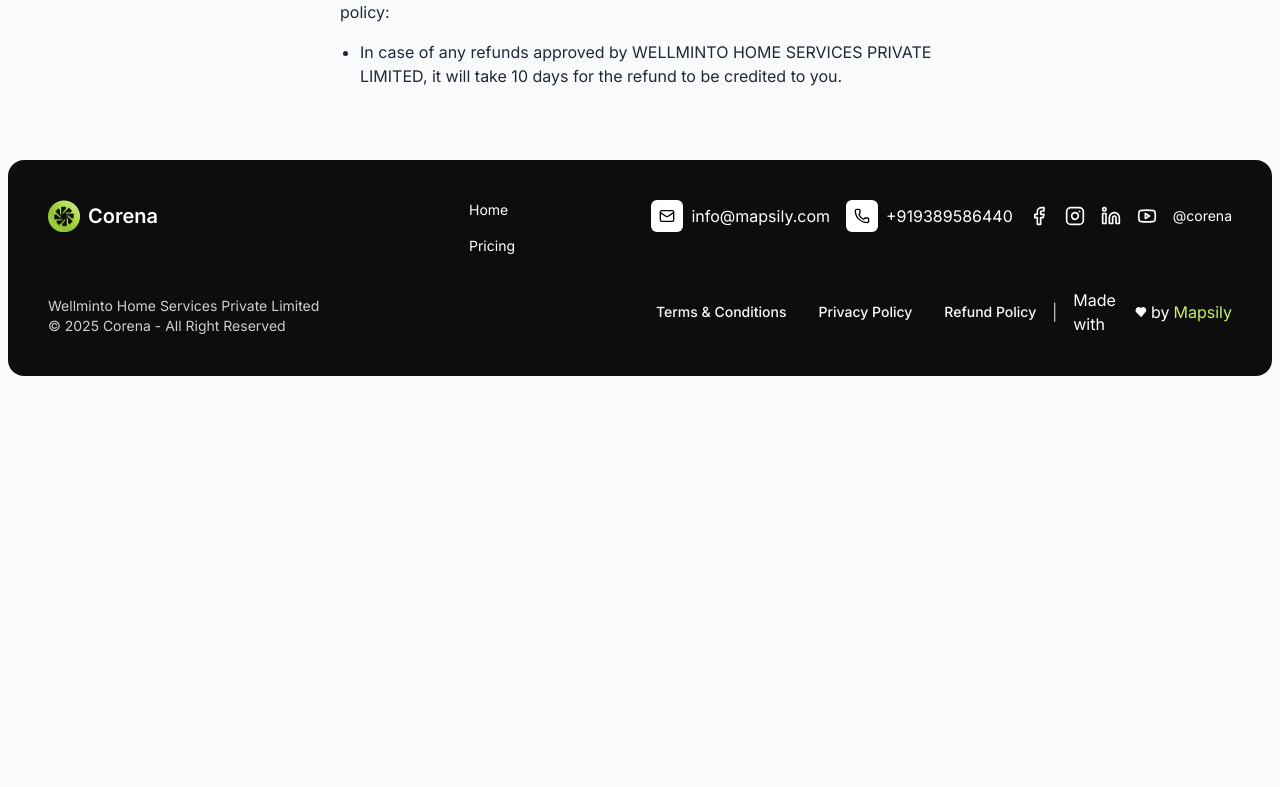
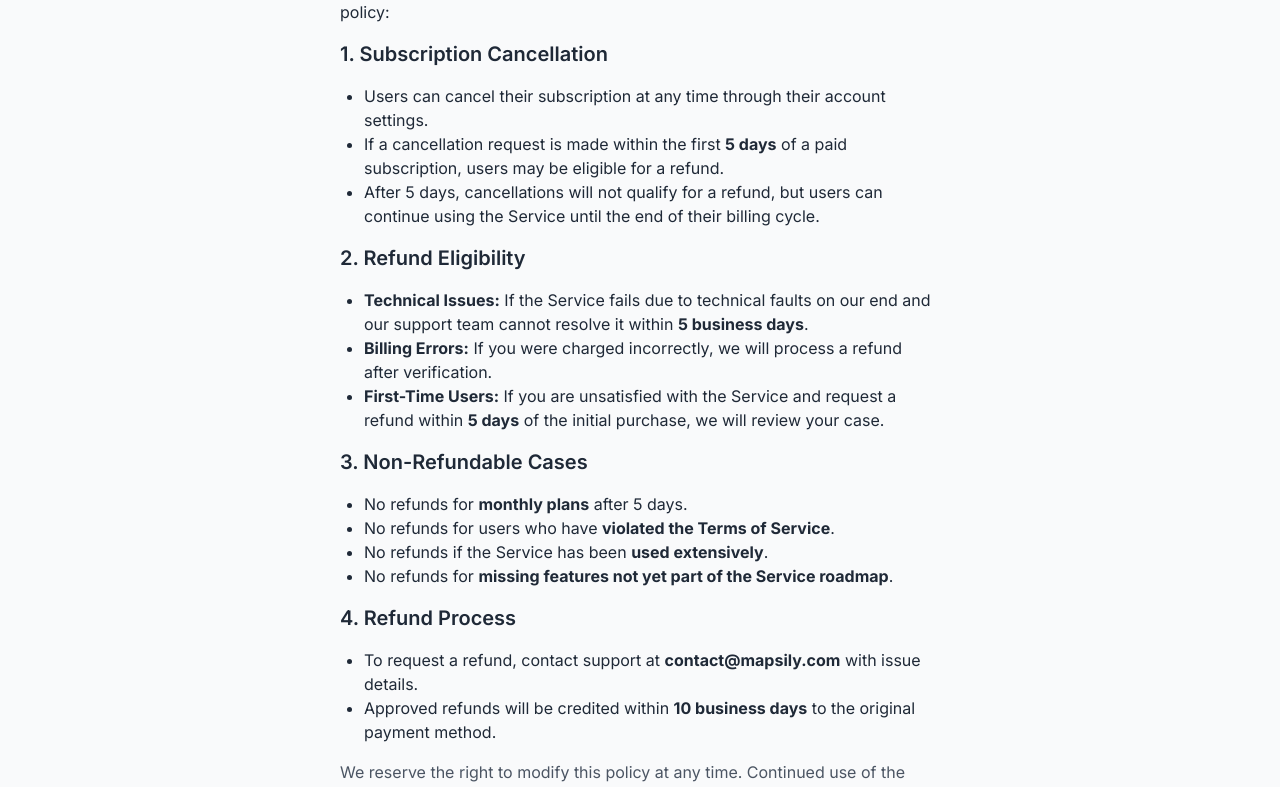
Before and after one commit to saif-malik-01/corena-web-testing-, a Next.js app: page /refund-policy in a window 1280 px wide. Shown: the part 605-1392 px from the top of the page. Before the commit the page ends 989 px from the top, so only its background shows below. Built offline with nearby package versions, Linux system fonts and the light colour scheme.

Commit message:
fix refund

```diff
--- a/src/components/refund-policy/content/index.tsx
+++ b/src/components/refund-policy/content/index.tsx
@@ -8,53 +8,89 @@ const Content = () => {
       <div className="mt-8 space-y-4 text-gray-800">
         <p>
           This refund and cancellation policy outlines how you can cancel or
-          seek a refund for a service that you have purchased through
-          the Platform. Under this policy:
+          seek a refund for a service that you have purchased through the
+          Platform. Under this policy:
         </p>
 
-        <ul className="list-disc pl-5 space-y-2">
-          {/* <li>
-            Cancellations will only be considered if the request is made within
-            5 days of placing the order. However, cancellation requests may not
-            be entertained if the orders have been communicated to such
-            sellers/merchant(s) listed on the Platform and they have initiated
-            the process of shipping them, or the product is out for delivery. In
-            such an event, you may choose to reject the product at the doorstep.
+        <h2 className="text-xl font-semibold mt-6 mb-2">
+          1. Subscription Cancellation
+        </h2>
+        <ul className="list-disc pl-6 mb-4">
+          <li>
+            Users can cancel their subscription at any time through their
+            account settings.
           </li>
-
           <li>
-            WELLMINTO HOME SERVICES PRIVATE LIMITED does not accept cancellation
-            requests for perishable items like flowers, eatables, etc. However,
-            the refund/replacement can be made if the user establishes that the
-            quality of the product delivered is not good.
+            If a cancellation request is made within the first{" "}
+            <strong>5 days</strong> of a paid subscription, users may be
+            eligible for a refund.
           </li>
-
           <li>
-            In case of receipt of damaged or defective items, please report to
-            our customer service team. The request would be entertained once the
-            seller/merchant listed on the Platform, has checked and determined
-            the same at its own end. This should be reported within 5 days of
-            receipt of products.
-          </li>
-
-          <li>
-            In case you feel that the product received is not as shown on the
-            site or as per your expectations, you must bring it to the notice of
-            our customer service within 5 days of receiving the product. The
-            customer service team after looking into your complaint will take an
-            appropriate decision.
-          </li>
-
-          <li>
-            In case of complaints regarding products that come with a warranty
-            from the manufacturers, please refer the issue to them.
-          </li> */}
-
-          <li>
-            In case of any refunds approved by WELLMINTO HOME SERVICES PRIVATE
-            LIMITED, it will take 10 days for the refund to be credited to you.
+            After 5 days, cancellations will not qualify for a refund, but users
+            can continue using the Service until the end of their billing cycle.
           </li>
         </ul>
+
+        <h2 className="text-xl font-semibold mt-6 mb-2">
+          2. Refund Eligibility
+        </h2>
+        <ul className="list-disc pl-6 mb-4">
+          <li>
+            <strong>Technical Issues:</strong> If the Service fails due to
+            technical faults on our end and our support team cannot resolve it
+            within <strong>5 business days</strong>.
+          </li>
+          <li>
+            <strong>Billing Errors:</strong> If you were charged incorrectly, we
+            will process a refund after verification.
+          </li>
+          <li>
+            <strong>First-Time Users:</strong> If you are unsatisfied with the
+            Service and request a refund within <strong>5 days</strong> of the
+            initial purchase, we will review your case.
+          </li>
+        </ul>
+
+        <h2 className="text-xl font-semibold mt-6 mb-2">
+          3. Non-Refundable Cases
+        </h2>
+        <ul className="list-disc pl-6 mb-4">
+          <li>
+            No refunds for <strong>monthly plans</strong> after 5 days.
+          </li>
+          <li>
+            No refunds for users who have{" "}
+            <strong>violated the Terms of Service</strong>.
+          </li>
+          <li>
+            No refunds if the Service has been <strong>used extensively</strong>
+            .
+          </li>
+          <li>
+            No refunds for{" "}
+            <strong>
+              missing features not yet part of the Service roadmap
+            </strong>
+            .
+          </li>
+        </ul>
+
+        <h2 className="text-xl font-semibold mt-6 mb-2">4. Refund Process</h2>
+        <ul className="list-disc pl-6 mb-4">
+          <li>
+            To request a refund, contact support at{" "}
+            <strong>contact@mapsily.com</strong> with issue details.
+          </li>
+          <li>
+            Approved refunds will be credited within{" "}
+            <strong>10 business days</strong> to the original payment method.
+          </li>
+        </ul>
+
+        <p className="mt-6 text-gray-600">
+          We reserve the right to modify this policy at any time. Continued use
+          of the Service constitutes acceptance of any changes.
+        </p>
       </div>
     </div>
   );
```
